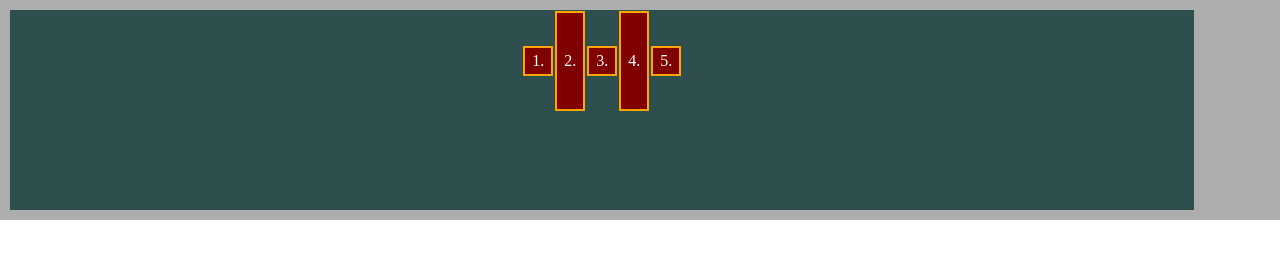
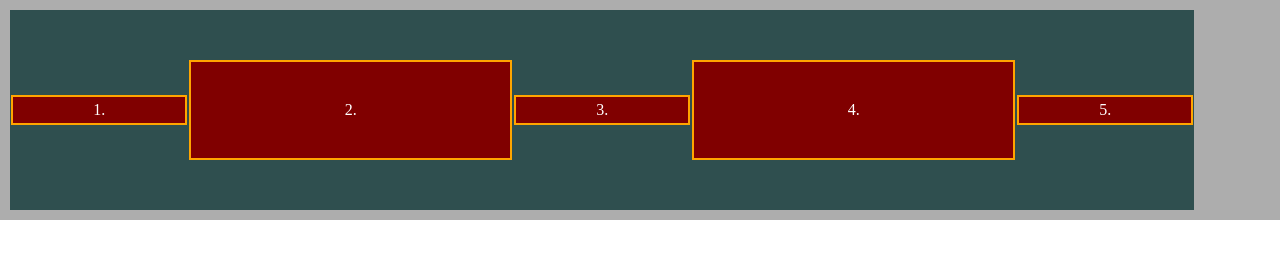
Before and after one commit to diminako/flexbox-tutorial, a plain HTML site: page index.html in a window 1280 px wide. Drawn offline with Linux system fonts and the light colour scheme.

Commit message:
adding align-self contents and flex grow

```diff
--- a/assets/style.css
+++ b/assets/style.css
@@ -29,7 +29,7 @@
     display: flex;
     flex-direction: row;
     justify-content: center;
-    align-items: baseline;
+    align-items: center;
 }
 
 .flex-item {
@@ -39,6 +39,8 @@
     margin: 1px;
     border: 2px solid orange;
 
+    flex-grow: 1;
+
     display: flex;
     justify-content: center;
     align-items: center;
@@ -47,4 +49,5 @@
 .i2,
 .i4 {
     height: 100px;
+    flex-grow: 2;
 }
```
Also changed, not shown: assets/img/align-self.png (added), assets/img/flex-grow-2.png (added), assets/img/flex-grow.png (added), assets/img/order-2.png (added), assets/img/order.png (added), 1 other file.
